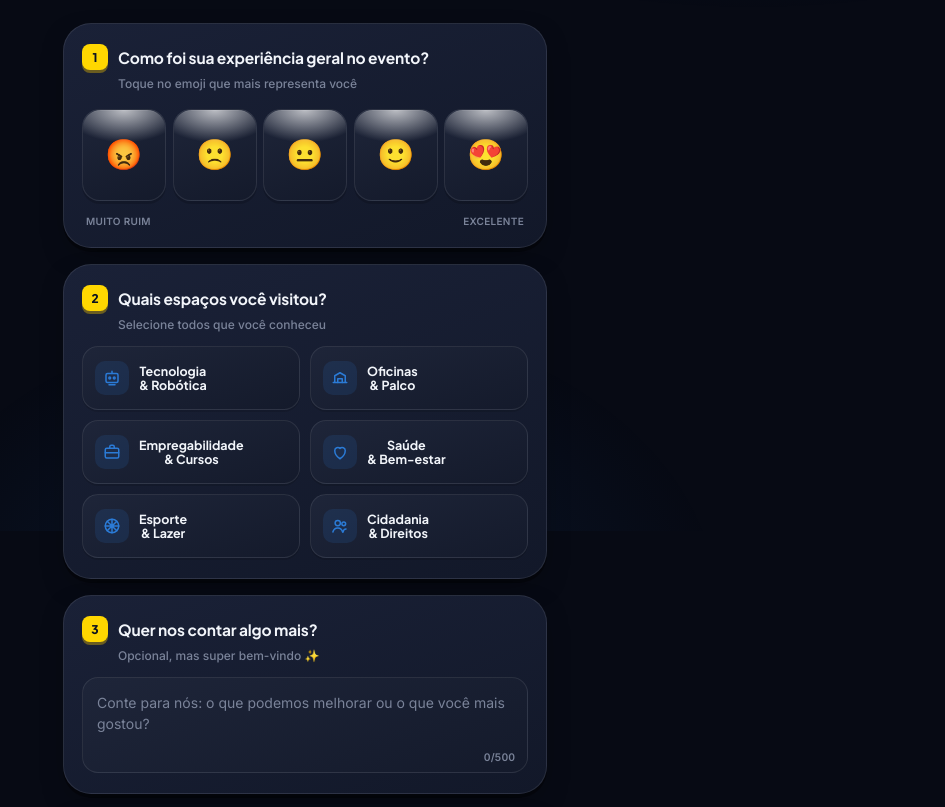
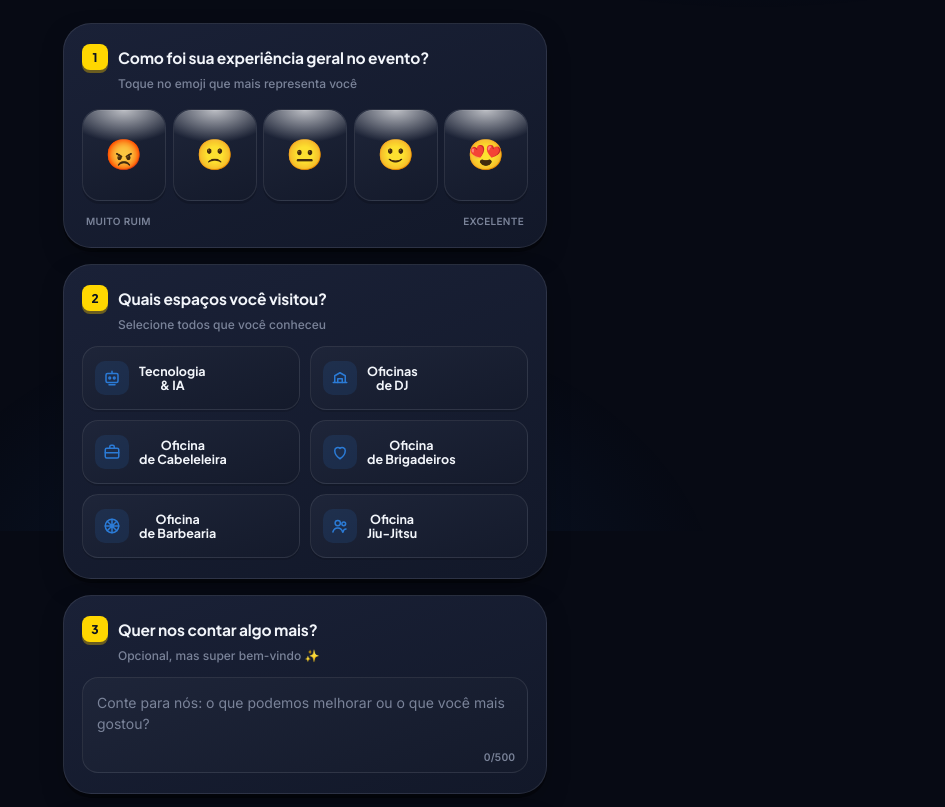
Before and after one commit to MatheusFelipe-dev/forms, a plain HTML site: page index.html in a window 1280 px wide. Shown: the part 269-1076 px from the top of the page, without its empty margins (335-1280 px from the left). Drawn offline with Linux system fonts and the light colour scheme.

```diff
--- a/index.html
+++ b/index.html
@@ -1100,7 +1100,7 @@
                   <path d="M12 3v3M8 21h8" />
                 </svg>
               </div>
-              <div class="lbl">Tecnologia<br />& Robótica</div>
+              <div class="lbl">Tecnologia<br /> & IA</div>
               <div class="check"><svg viewBox="0 0 24 24" fill="none" stroke="currentColor" stroke-width="3.5"
                   stroke-linecap="round" stroke-linejoin="round">
                   <polyline points="20 6 9 17 4 12" />
@@ -1115,7 +1115,7 @@
                   <path d="M9 18v-5h6v5" />
                 </svg>
               </div>
-              <div class="lbl">Oficinas<br />& Palco</div>
+              <div class="lbl">Oficinas<br />de DJ </div>
               <div class="check"><svg viewBox="0 0 24 24" fill="none" stroke="currentColor" stroke-width="3.5"
                   stroke-linecap="round" stroke-linejoin="round">
                   <polyline points="20 6 9 17 4 12" />
@@ -1131,7 +1131,7 @@
                   <path d="M3 13h18" />
                 </svg>
               </div>
-              <div class="lbl">Empregabilidade<br />& Cursos</div>
+              <div class="lbl">Oficina<br /> de Cabeleleira </div>
               <div class="check"><svg viewBox="0 0 24 24" fill="none" stroke="currentColor" stroke-width="3.5"
                   stroke-linecap="round" stroke-linejoin="round">
                   <polyline points="20 6 9 17 4 12" />
@@ -1145,7 +1145,7 @@
                   <path d="M12 21s-7-4.5-7-11a4 4 0 0 1 7-2.6A4 4 0 0 1 19 10c0 6.5-7 11-7 11z" />
                 </svg>
               </div>
-              <div class="lbl">Saúde<br />& Bem-estar</div>
+              <div class="lbl">Oficina<br />de Brigadeiros</div>
               <div class="check"><svg viewBox="0 0 24 24" fill="none" stroke="currentColor" stroke-width="3.5"
                   stroke-linecap="round" stroke-linejoin="round">
                   <polyline points="20 6 9 17 4 12" />
@@ -1160,7 +1160,7 @@
                   <path d="M12 3v18M3 12h18M5.6 5.6l12.8 12.8M18.4 5.6L5.6 18.4" />
                 </svg>
               </div>
-              <div class="lbl">Esporte<br />& Lazer</div>
+              <div class="lbl">Oficina<br />de Barbearia</div>
               <div class="check"><svg viewBox="0 0 24 24" fill="none" stroke="currentColor" stroke-width="3.5"
                   stroke-linecap="round" stroke-linejoin="round">
                   <polyline points="20 6 9 17 4 12" />
@@ -1177,7 +1177,7 @@
                   <path d="M16 20c.5-2.5 2-4 4-4" />
                 </svg>
               </div>
-              <div class="lbl">Cidadania<br />& Direitos</div>
+              <div class="lbl">Oficina<br /> Jiu-Jitsu </div>
               <div class="check"><svg viewBox="0 0 24 24" fill="none" stroke="currentColor" stroke-width="3.5"
                   stroke-linecap="round" stroke-linejoin="round">
                   <polyline points="20 6 9 17 4 12" />
```
